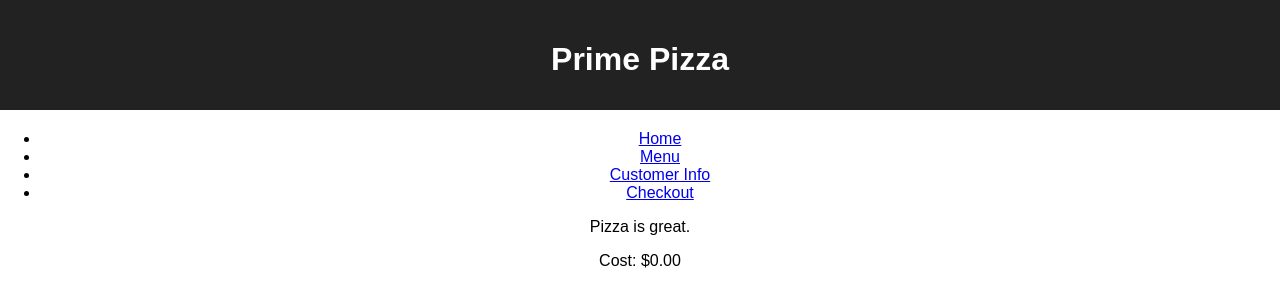
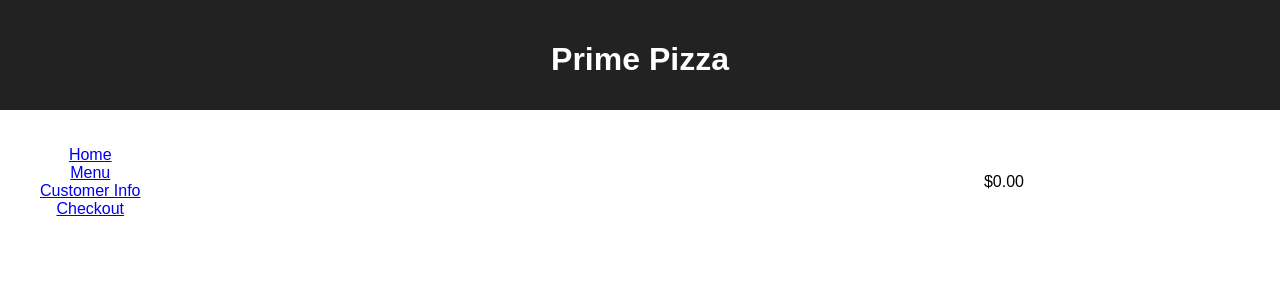
Before and after one commit to AshtonGasser/redux-pizza-parlor, a React (Create React App) app: page /#/ in a window 1280 px wide. Shown: the top 306 px of the page. Built offline with nearby package versions, Linux system fonts and the light colour scheme.

Commit message:
totalcost and nav

```diff
--- a/src/components/App/App.css
+++ b/src/components/App/App.css
@@ -13,3 +13,22 @@
 .App-title {
   font-size: 2em;
 }
+
+
+.nav-cost-div{
+  display: flex;
+  align-items: center;
+  justify-content: space-between;
+  width: 80%
+
+
+}
+
+li{
+  list-style: none;
+}
+
+
+.cost-div{
+
+}
--- a/src/components/App/App.jsx
+++ b/src/components/App/App.jsx
@@ -23,7 +23,10 @@ function App() {
           <h1 className="App-title">Prime Pizza</h1>
 
         </header>
-        <nav>
+
+        <div className="nav-cost-div">
+          <div className="nav-div">
+        <nav className="nav">
           <ul>
             <li>
               <Link to="/">Home</Link>
@@ -39,11 +42,18 @@ function App() {
             </li>
           </ul>
         </nav>
+        </div>
+
+        <div className="cost-div"> <TotalCost/> </div>
+
+        </div>
+
 
         {/* <img src='images/pizza_photo.png' /> */}
-        <p>Pizza is great.</p>
 
-        <div> <TotalCost/> </div>
+
+
+
         <Route path="/menu-form">
           <MenuForm />
         </Route>
@@ -56,22 +66,6 @@ function App() {
           <Checkout />
         </Route>
 
-        {/*
-
-
-  <Route path='/menu-form'>
-  <MenuForm/>
-  </Route>
-  <Route path='/customer'>
-  <Customer/>
-  </Route>
-
-  <Route path='/checkout'>
-  <Checkout/>
-  </Route>
-
-
-  */}
       </div>
     </Router>
   );
--- a/src/components/MenuItem/MenuItem.css
+++ b/src/components/MenuItem/MenuItem.css
@@ -1,4 +1,4 @@
-/*
+
 
 .menu-card{
     display: flex;
@@ -11,4 +11,4 @@
 
 .pizza-description{
     width: 100%
-} */
+}
--- a/src/components/MenuItem/MenuItem.jsx
+++ b/src/components/MenuItem/MenuItem.jsx
@@ -20,12 +20,12 @@ function MenuItem({item}) {
       payload: item,
     });
   }
-//   function handleRemove() {
-//     dispatch({
-//       type: "REMOVE_FROM_CART",
-//       payload: "replace with ID", /// <--------
-//     });
-//   }
+  function handleRemove() {
+    dispatch({
+      type: "REMOVE_FROM_CART",
+      payload: item
+    });
+  }
 
 //   function addOrRemove() {
 //     let isAdd = true;
@@ -50,6 +50,7 @@ function MenuItem({item}) {
       <div className="card-button">
         {/* {addOrRemove(item.ID)} */}
         <button onClick={handleAdd}>Add</button>
+        <button onClick={handleRemove}>Remove</button>
         {/* <button onClick={addOrRemove(item.id, isAdd)}></button> */}
       </div>
     </div>
--- a/src/components/TotalCost/TotalCost.jsx
+++ b/src/components/TotalCost/TotalCost.jsx
@@ -14,7 +14,7 @@ function TotalCost () {
       });
     }
     return (
-        <p>Cost: {calculateCost()}</p>
+        <p>{calculateCost()}</p>
     )
 }
 
--- a/src/index.js
+++ b/src/index.js
@@ -25,12 +25,12 @@ const cartReducer = (state = [], action) => {
     switch(action.type){
     case 'ADD_TO_CART':
     return [...state,action.payload]
+    case 'REMOVE_FROM_CART':
+        const matchItem = item => item.id !== action.payload.id
+        return state.filter(matchItem)
     default:
     return state;
     }
-
-
-
 }
 
 const store = createStore(
@@ -45,3 +45,6 @@ ReactDOM.render(
 <App />
 </Provider>,
 document.getElementById('root'));
+
+
+/// customer info reducer?
```
Also changed, not shown: 1 other file (tests, documents, lock files or other folders).
